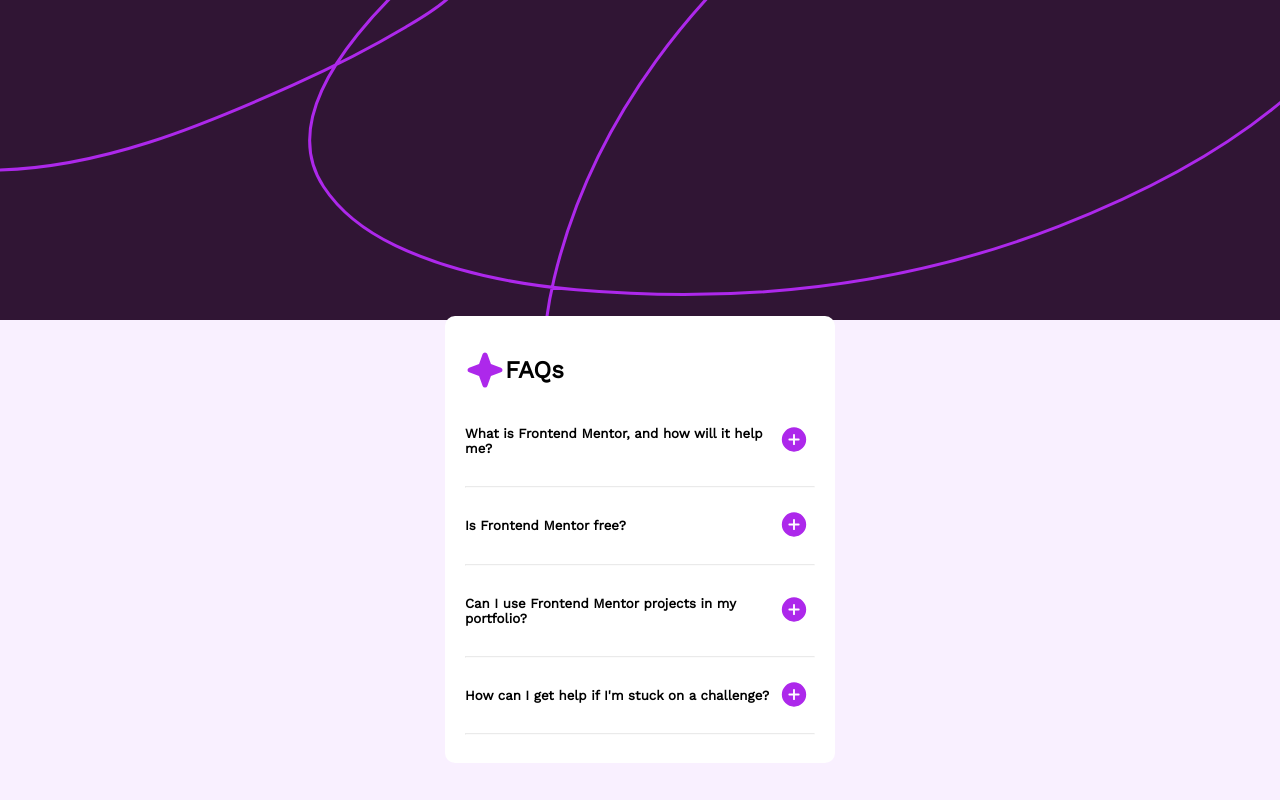
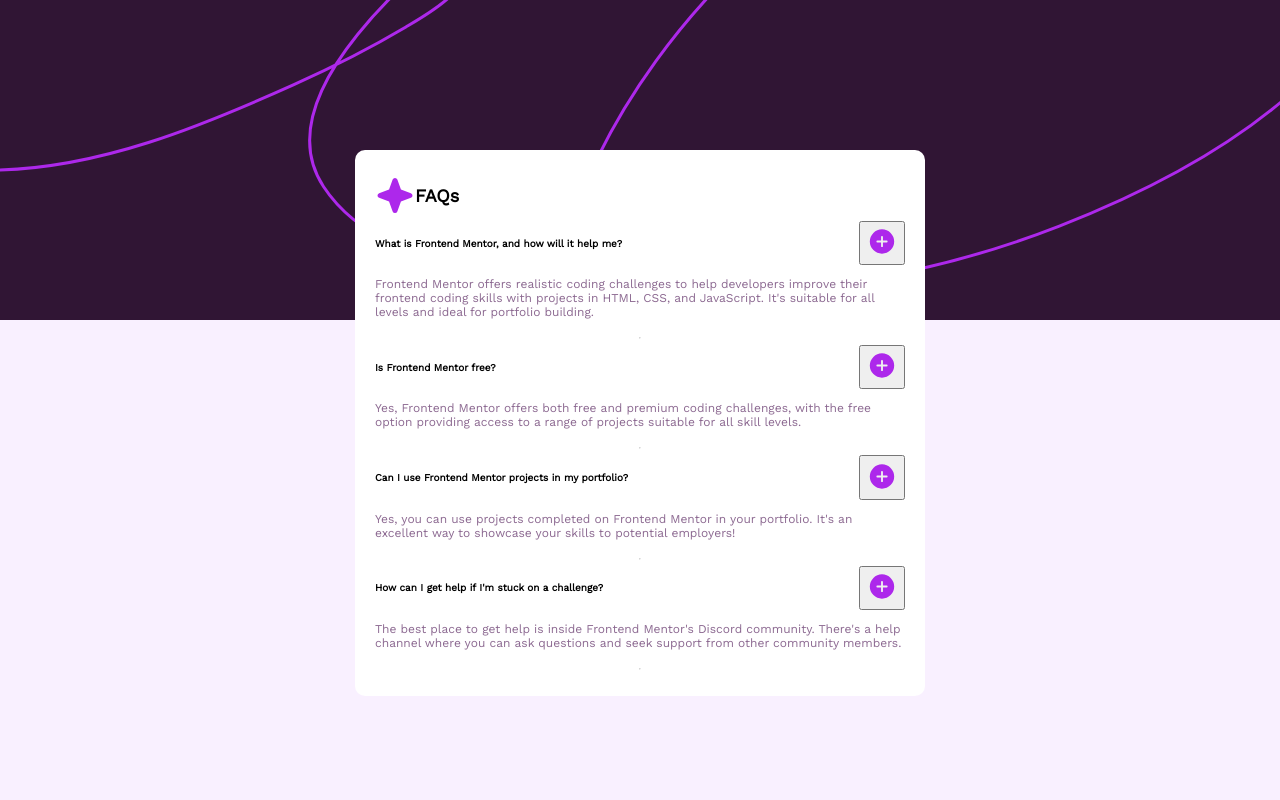
Before and after one commit to F1r2e3d4/faq-accordion-main, a plain HTML site: page index.html in a window 1280 px wide. Drawn offline with nearby package versions, Linux system fonts and the light colour scheme.

Commit message:
Third and final commit

```diff
--- a/index.html
+++ b/index.html
@@ -22,14 +22,14 @@
       FAQs
     </h1>
   </div>
-  <div>
+
   <div class="questions">
 
     <h5>
       What is Frontend Mentor, and how will it help me?
     </h5>
-    <button id="answers" onclick="revealanswers()">
-      <img src="./assets/images/icon-plus.svg" alt="icon-plus">
+    <button id="button" onclick="revealanswers()">
+      <img id="images" src="./assets/images/icon-plus.svg" alt="icon-plus">
     </button>
   </div>
   <div class="answers">
@@ -41,14 +41,13 @@
   </div>
   <hr>
 
-  <div>
     <div class="questions">
     <h5>
       Is Frontend Mentor free?
     </h5>
 
-    <button id="answers" onclick="revealanswers()">
-      <img src="./assets/images/icon-plus.svg" alt="icon-plus">
+    <button id="button" onclick="revealanswers()">
+      <img id="images" src="./assets/images/icon-plus.svg" alt="icon-plus">
     </button>
   </div>
   <div class="answers">
@@ -60,13 +59,13 @@
   </div>
   <hr>
 
-  <div>
+
     <div class="questions">
     <h5>
       Can I use Frontend Mentor projects in my portfolio?
     </h5>
-    <button id="answers" onclick="revealanswers()">
-      <img src="./assets/images/icon-plus.svg" alt="icon-plus">
+    <button id="button" onclick="revealanswers()">
+      <img id="images" src="./assets/images/icon-plus.svg" alt="icon-plus">
     </button>
   </div>
   <div class="answers">
@@ -77,14 +76,14 @@
   </div>
   <hr>
 
-  <div>
+
     <div class="questions">
     <h5>
       How can I get help if I'm stuck on a challenge?
 
     </h5>
-    <button id="answers" onclick="revealanswers()">
-      <img src="./assets/images/icon-plus.svg" alt="icon-plus">
+    <button id="button" onclick="revealanswers()">
+      <img id="images" src="./assets/images/icon-plus.svg" alt="icon-plus">
     </button>
   </div>
   <div class="answers">
@@ -96,25 +95,6 @@
   <hr>
   </div>
   </article>
-  <!-- Frontend Mentor offers realistic coding challenges to help developers improve their
-  frontend coding skills with projects in HTML, CSS, and JavaScript. It's suitable for
-  all levels and ideal for portfolio building.
-
-
-  Yes, Frontend Mentor offers both free and premium coding challenges, with the free
-  option providing access to a range of projects suitable for all skill levels.
-
-  Yes, you can use projects completed on Frontend Mentor in your portfolio. It's an excellent
-  way to showcase your skills to potential employers!
-
-
-  The best place to get help is inside Frontend Mentor's Discord community. There's a help
-  channel where you can ask questions and seek support from other community members.
-
-
-  <div class="attribution">
-    Challenge by <a href="https://www.frontendmentor.io?ref=challenge" target="_blank">Frontend Mentor</a>.
-    Coded by <a href="#">Your Name Here</a>.
-  </div> -->
+  <script src="main.js"></script>
 </body>
 </html>
--- /dev/null
+++ b/main.js
@@ -0,0 +1,13 @@
+
+const visible = document.getElementsByClassName('answers');
+const image = document.getElementById('images');
+
+function revealanswers(){
+    if ( visible[0].style.display === 'none'){
+        visible[0].style.display = "block";
+        image.src='./assets/images/icon-minus.svg';
+    } else {
+        visible[0].style.display = "none";
+        image.src = './assets/images/icon-plus.svg';
+    }
+}
--- a/style.css
+++ b/style.css
@@ -1,15 +1,11 @@
-
-  @import url('https://fonts.googleapis.com/css2?family=Work+Sans&display=swap');
+@import url('https://fonts.googleapis.com/css2?family=Work+Sans&display=swap');
 
 body {
    background-image: url(./assets/images/background-pattern-desktop.svg);
    background-repeat: no-repeat;
    background-color: hsl(275, 100%, 97%);
    font-family: 'Work Sans', sans-serif;
-   font-size: 16px;
-}
-img {
-
+   font-size: 12px;
 }
 .header  {
     display: flex;
@@ -17,29 +13,45 @@
 article {
     background-color: #fff;
     border-radius: 10px;
-    width:350px;
+    display: flex;
+    flex-direction: column;
+    width: 530px;
     margin-left: auto;
     margin-right: auto;
-    margin-top : 25%;
+    margin-top : 150px;
     padding: 20px;
 
 }
-.questions  {
+img {
+    cursor: pointer;
+}
+article p {
+    color:  hsl(292, 16%, 49%);
+}
+
+.questions {
     display: flex;
     justify-content: space-between;
 }
-.answers {
+.hidden {
     display: none;
 }
-.answers p {
-    color: grey;
-    font-size: 12px;
+hr {
+    opacity: 0.4;
 }
-button {
-    background: none;
-    border: none;
-    cursor: pointer;
+
+@media screen and (max-width:530px){
+    article{
+        width: 375px;
+    }
 }
-hr {
-    opacity: 0.2;
+
+
+@media screen and (max-width:375px){
+    body {
+        background-image: url(./assets/images/background-pattern-mobile.svg);
+    }
+    article{
+        width: 280px;
+    }
 }
```
